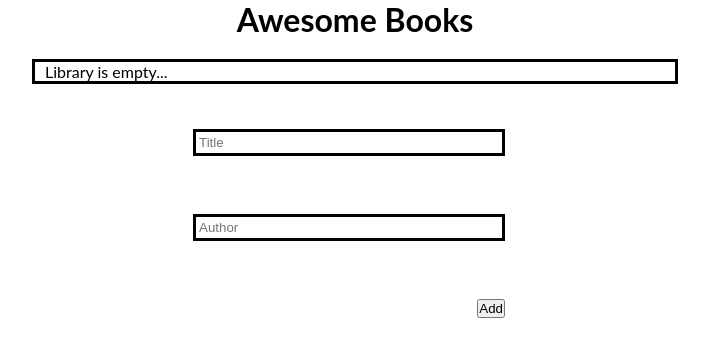
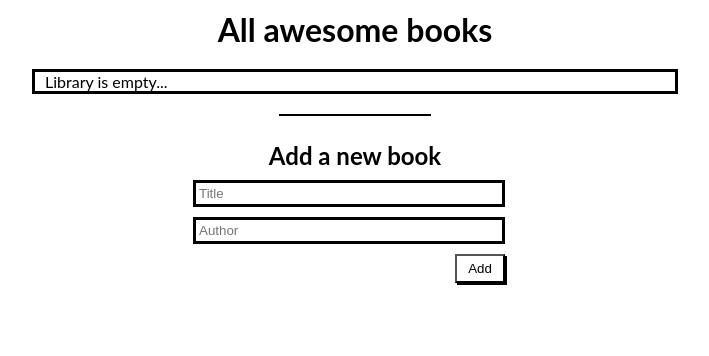
Before and after one commit to alex1779/awesome-books2, a website: page index.html in a window 1280 px wide. Shown: the whole page, without its empty margins (285-994 px from the left). Drawn offline with Linux system fonts and the light colour scheme.

Commit message:
Adding some chages in index html

```diff
--- a/index.html
+++ b/index.html
@@ -1,25 +1,29 @@
 <!DOCTYPE html>
 <html lang="en">
+
 <head>
   <meta charset="UTF-8">
   <meta http-equiv="X-UA-Compatible" content="IE=edge">
   <meta name="viewport" content="width=device-width, initial-scale=1.0">
-        <link rel="stylesheet" type="text/css" href="css/style.css"/>
-    	<title>Awesome books</title>
+  <title>Awesome Books</title>
+  <link rel="stylesheet" href="./css/style.css">
 </head>
+
 <body>
   <main class="main-section">
-            <h1>Awesome Books</h1>
+    <h1 class="title">All awesome books</h1>
     <section class="book-list" id="book-list"></section>
+    <hr class="separator">
     <section class="add-book" id="add-book">
+      <h2 class="title">Add a new book</h2>
       <form action="" method="post" id="form">
-                    <input type="text" placeholder="Title" id="title" minlength=3><br><br>
+        <input type="text" placeholder="Title" id="title" minlength=3>
         <input type="text" placeholder="Author" id="author" minlength=3>
-                    <br><br>
-                    <button type="submit">Add</button>
+        <button class="btn add-book-btn" id="add-book-btn" type="submit">Add</button>
       </form>
     </section>
   </main>
   <script src="js/index.js"></script>
 </body>
+
 </html>
```
Lines whose indentation alone changed are shown as unchanged.
